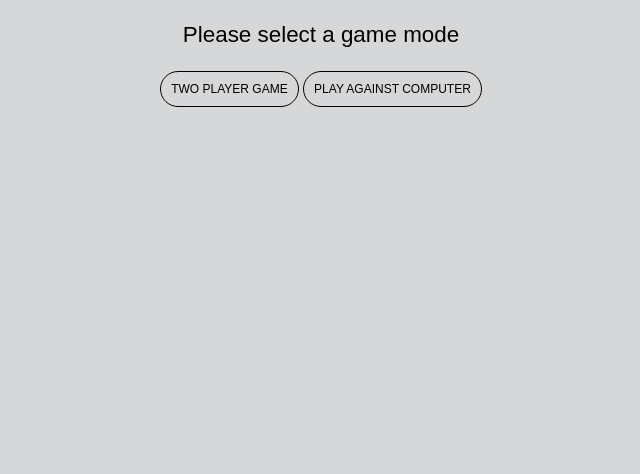
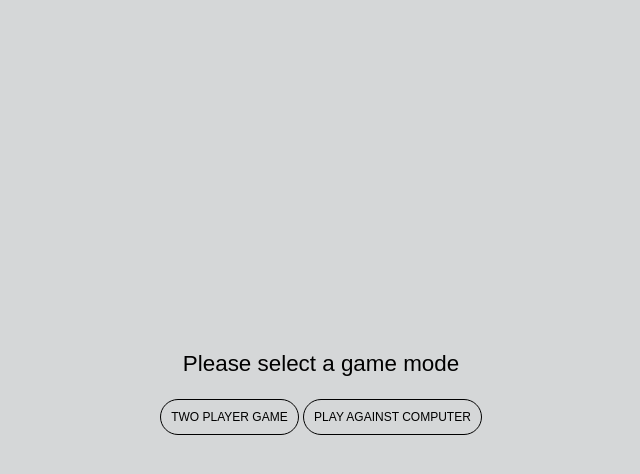
Before and after one commit to lhphan/tic-tac-toe, a plain HTML site: page index.html in a window 1280 px wide. Shown: the whole page, without its empty margins (319-959 px from the left). Drawn offline with nearby package versions, Linux system fonts and the light colour scheme.

Commit message:
Center game vertically to the viewport

```diff
--- a/styles.css
+++ b/styles.css
@@ -1,13 +1,22 @@
 body {
 	background-color: #d5d7d8;
+	height: 100vh;
+	margin: 0;
+	position: relative;
 	font-family: sans-serif;
 	font-size: 16px;
+	width: 100vw;
 }
 button, .square {
 	cursor: pointer;
 }
 .container {
-	margin: 20px auto 0 auto;
+	display: flex;
+	height: 100%;
+	min-height: 500px;
+	flex-direction: column;
+	justify-content: center;
+	margin: 0 auto;
 	max-width: 400px;
 	text-align: center;
 }
```
